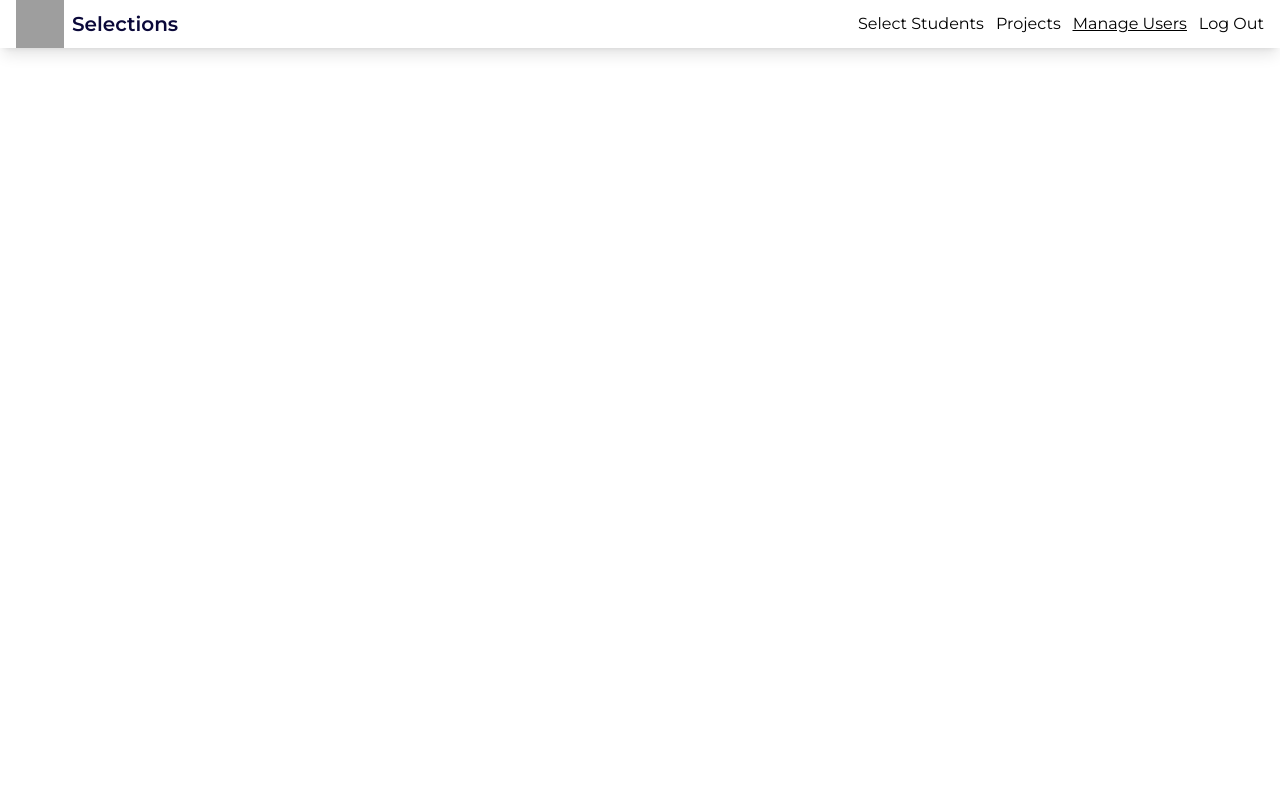
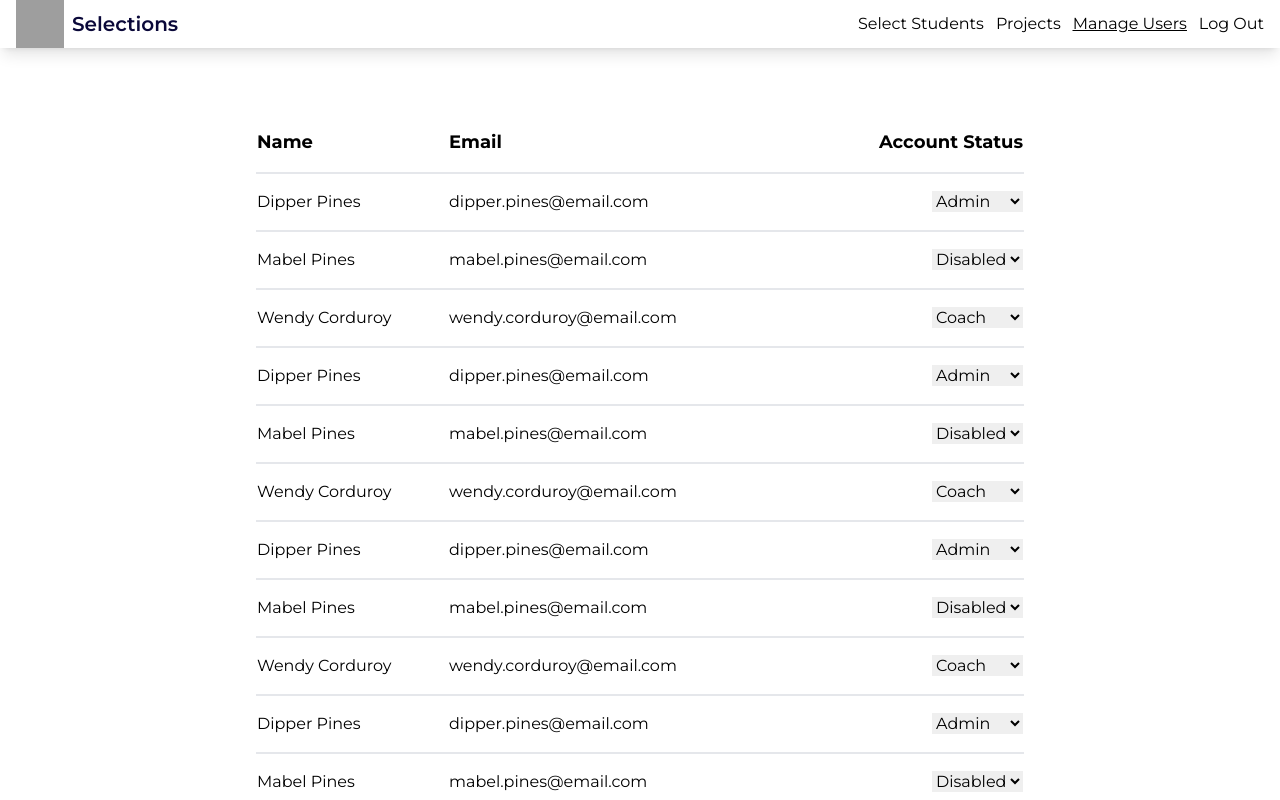
Before and after one commit to SELab-2/OSOC-1, a Next.js app in the folder frontend/: page /users in a window 1280 px wide. Shown: the top 800 px of the page. Built offline with nearby package versions, Linux system fonts and the light colour scheme; grey boxes are pictures that could not be loaded.

Commit message:
feat: add first draft of user table

```diff
--- /dev/null
+++ b/frontend/components/users/UserTable.tsx
@@ -0,0 +1,33 @@
+import UserTableRow, { User } from './UsertableRow';
+
+type UserTableProps = {
+  users: User[]
+}
+
+const UserTable: React.FC<UserTableProps> = ({ users }: UserTableProps) => {
+
+  return (
+    <table className="w-full table-fixed">
+      <thead className="sticky top-0 bg-white">
+      <tr>
+        <th className="w-1/4 text-left text-lg py-4">
+          Name
+        </th>
+        <th className="w-1/2 text-lg text-left">
+          Email
+        </th>
+        <th className="w-1/4 text-right text-lg">
+          Account Status
+        </th>
+      </tr>
+      </thead>
+      <tbody>
+      {
+        users.map((user) => <UserTableRow key={user.id} user={user}/>)
+      }
+      </tbody>
+    </table>
+  )
+}
+
+export default UserTable;
--- /dev/null
+++ b/frontend/components/users/UsertableRow.tsx
@@ -0,0 +1,47 @@
+import { useState } from "react";
+
+export type User = {
+  id: string,
+  username: string,
+  email: string,
+  role: string
+};
+
+type URTProps = {
+  user: User;
+}
+
+const roles = {
+  'Admin': 0,
+  'Coach': 1,
+  'Disabled': 2
+}
+
+const UserTableRow: React.FC<URTProps> = ({ user }: URTProps) => {
+
+  const [role, setRole] = useState(user.role);
+
+  return (
+    <tr key={user.id} className="border-y-2 border-collapse">
+    <td className="py-4">
+      { user.username }
+    </td>
+    <td>
+      { user.email }
+    </td>
+    <td className="text-right">
+      <select value={ role } onChange={ (e) => setRole(e.target.value) }>
+        {
+          Object.keys(roles).map((_role, idx) => (
+            <option key={idx} value={ _role }>
+              { _role }
+            </option>
+          ))
+        }
+      </select>
+    </td>
+  </tr>
+  )
+}
+
+export default UserTableRow;
--- a/frontend/pages/users.tsx
+++ b/frontend/pages/users.tsx
@@ -1,11 +1,163 @@
 import { NextPage } from "next";
 import Header from "../components/Header";
+import UserTable from "../components/users/UserTable";
 
+const users = [
+  {
+    id: '1',
+    username: 'Dipper Pines',
+    email: 'dipper.pines@email.com',
+    role: 'Admin'
+  },
+  {
+    id: '2',
+    username: 'Mabel Pines',
+    email: 'mabel.pines@email.com',
+    role: 'Disabled'
+  },
+  {
+    id: '3',
+    username: 'Wendy Corduroy',
+    email: 'wendy.corduroy@email.com',
+    role: 'Coach'
+  },
+  {
+    id: '4',
+    username: 'Dipper Pines',
+    email: 'dipper.pines@email.com',
+    role: 'Admin'
+  },
+  {
+    id: '5',
+    username: 'Mabel Pines',
+    email: 'mabel.pines@email.com',
+    role: 'Disabled'
+  },
+  {
+    id: '6',
+    username: 'Wendy Corduroy',
+    email: 'wendy.corduroy@email.com',
+    role: 'Coach'
+  },
+  {
+    id: '7',
+    username: 'Dipper Pines',
+    email: 'dipper.pines@email.com',
+    role: 'Admin'
+  },
+  {
+    id: '8',
+    username: 'Mabel Pines',
+    email: 'mabel.pines@email.com',
+    role: 'Disabled'
+  },
+  {
+    id: '9',
+    username: 'Wendy Corduroy',
+    email: 'wendy.corduroy@email.com',
+    role: 'Coach'
+  },
+  {
+    id: '10',
+    username: 'Dipper Pines',
+    email: 'dipper.pines@email.com',
+    role: 'Admin'
+  },
+  {
+    id: '11',
+    username: 'Mabel Pines',
+    email: 'mabel.pines@email.com',
+    role: 'Disabled'
+  },
+  {
+    id: '12',
+    username: 'Wendy Corduroy',
+    email: 'wendy.corduroy@email.com',
+    role: 'Coach'
+  },
+  {
+    id: '91',
+    username: 'Dipper Pines',
+    email: 'dipper.pines@email.com',
+    role: 'Admin'
+  },
+  {
+    id: '92',
+    username: 'Mabel Pines',
+    email: 'mabel.pines@email.com',
+    role: 'Disabled'
+  },
+  {
+    id: '93',
+    username: 'Wendy Corduroy',
+    email: 'wendy.corduroy@email.com',
+    role: 'Coach'
+  },
+  {
+    id: '94',
+    username: 'Dipper Pines',
+    email: 'dipper.pines@email.com',
+    role: 'Admin'
+  },
+  {
+    id: '95',
+    username: 'Mabel Pines',
+    email: 'mabel.pines@email.com',
+    role: 'Disabled'
+  },
+  {
+    id: '96',
+    username: 'Wendy Corduroy',
+    email: 'wendy.corduroy@email.com',
+    role: 'Coach'
+  },
+  {
+    id: '97',
+    username: 'Dipper Pines',
+    email: 'dipper.pines@email.com',
+    role: 'Admin'
+  },
+  {
+    id: '98',
+    username: 'Mabel Pines',
+    email: 'mabel.pines@email.com',
+    role: 'Disabled'
+  },
+  {
+    id: '99',
+    username: 'Wendy Corduroy',
+    email: 'wendy.corduroy@email.com',
+    role: 'Coach'
+  },
+  {
+    id: '910',
+    username: 'Dipper Pines',
+    email: 'dipper.pines@email.com',
+    role: 'Admin'
+  },
+  {
+    id: '911',
+    username: 'Mabel Pines',
+    email: 'mabel.pines@email.com',
+    role: 'Disabled'
+  },
+  {
+    id: '912',
+    username: 'Wendy Corduroy',
+    email: 'wendy.corduroy@email.com',
+    role: 'Coach'
+  }
+]
 
 const Users: NextPage = () => {
   return (
     <div className="h-screen">
-      <Header></Header>
+      <Header/>
+      <div className="mx-auto w-3/5 p-0 mt-16 mb-32">
+        <UserTable
+          users={users}
+        />
+      </div>
     </div>
   );
 }
```
